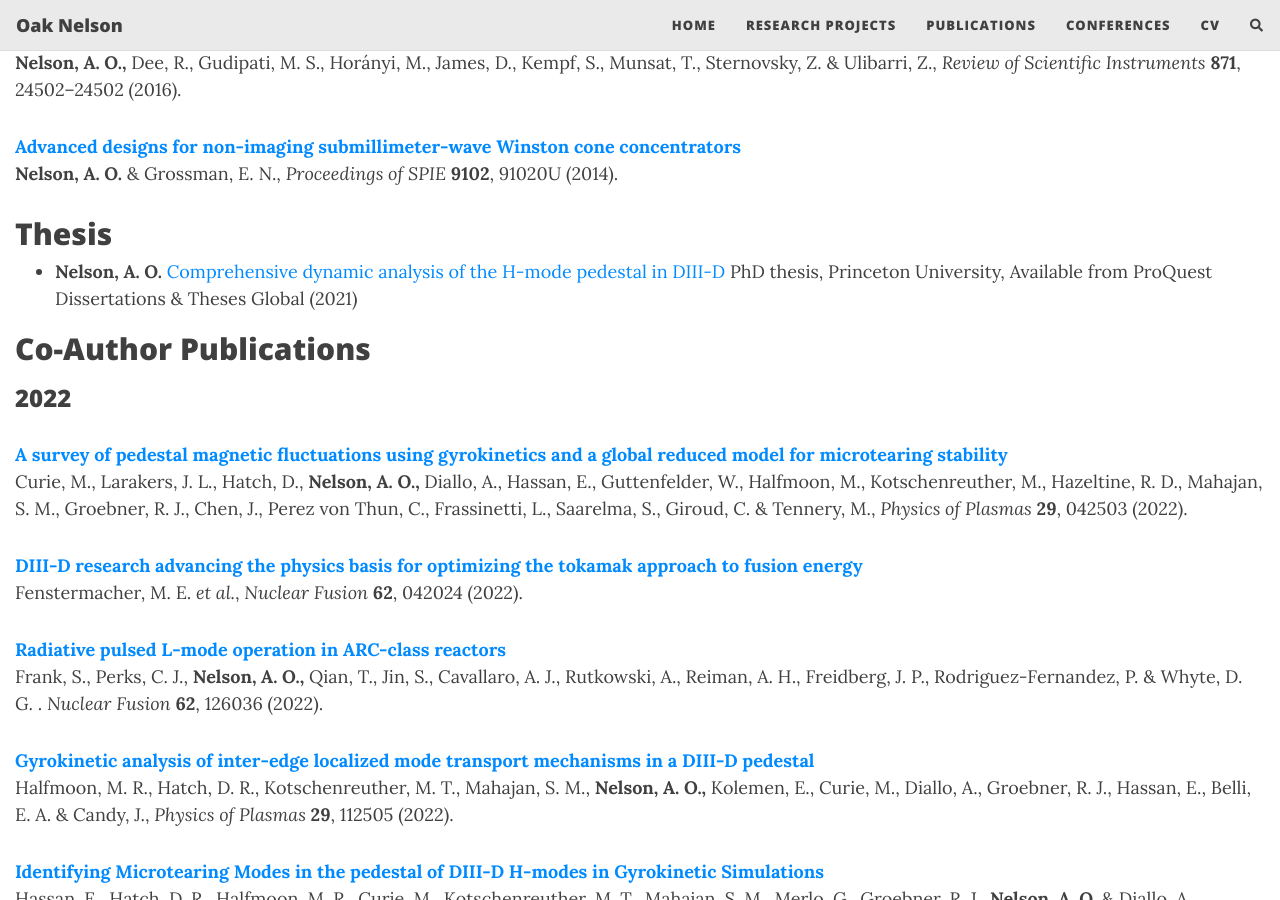
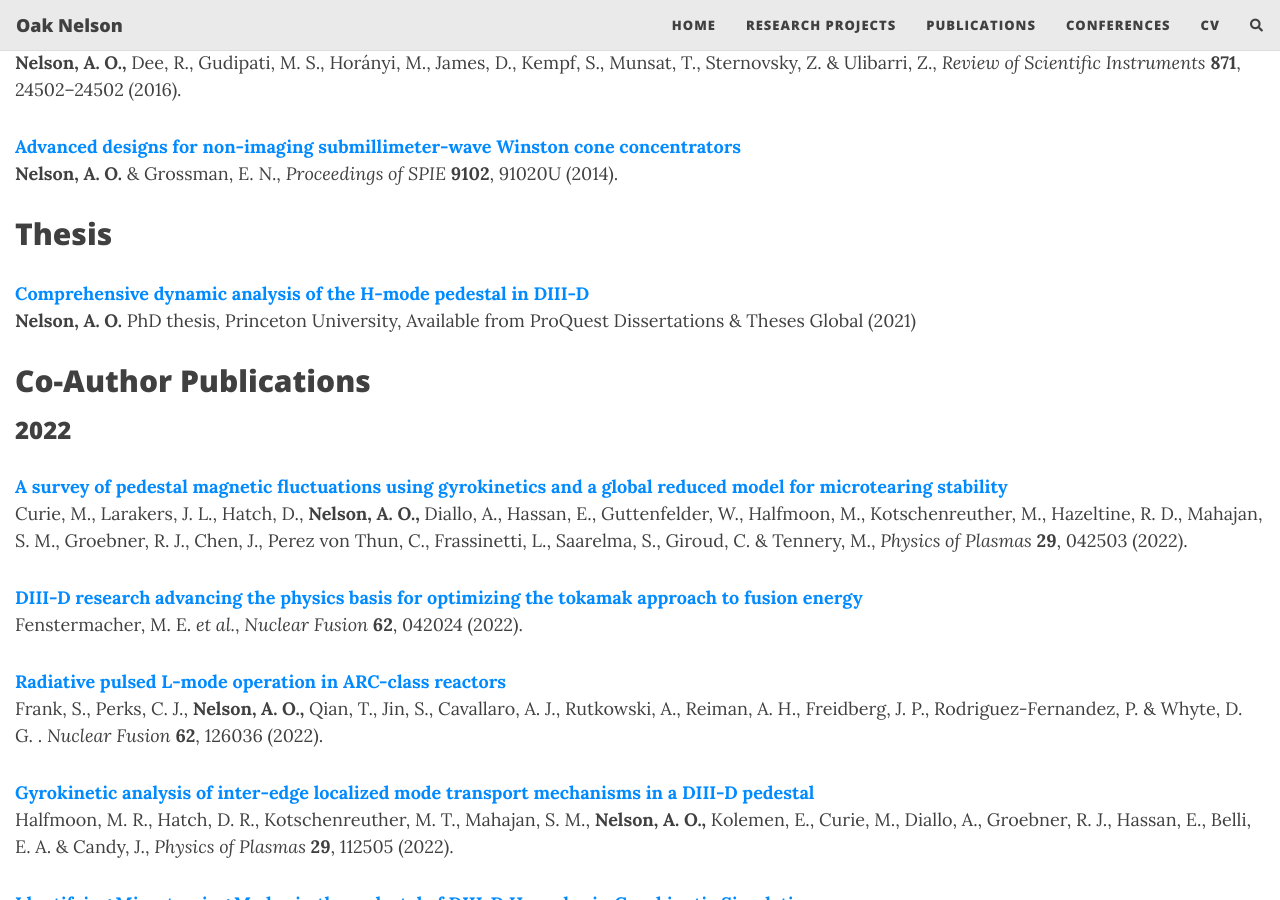
Before and after one commit to nelsonand/website, a Jekyll site: the page built from publications.md, in a window 1280 px wide and 900 px high, scrolled down 1006 px. Built offline with Jekyll 4.4.1, drawn with Linux system fonts in a browser that asks for light colours; nearby versions of some CDN libraries; comment, search, counter and statistics services are not loaded.

```diff
--- a/publications.md
+++ b/publications.md
@@ -38,7 +38,8 @@ full-width: true
 
 ## Thesis
 
-- **Nelson, A. O.** [Comprehensive dynamic analysis of the H-mode pedestal in DIII-D](http://www.proquest.com/docview/2592245279?pq-origsite=gscholar&fromopenview=true) PhD thesis, Princeton University, Available from ProQuest Dissertations & Theses Global (2021)
+**[Comprehensive dynamic analysis of the H-mode pedestal in DIII-D](http://www.proquest.com/docview/2592245279?pq-origsite=gscholar&fromopenview=true)**<br />
+**Nelson, A. O.**  PhD thesis, Princeton University, Available from ProQuest Dissertations & Theses Global (2021)
 
 ## Co-Author Publications
 
```
